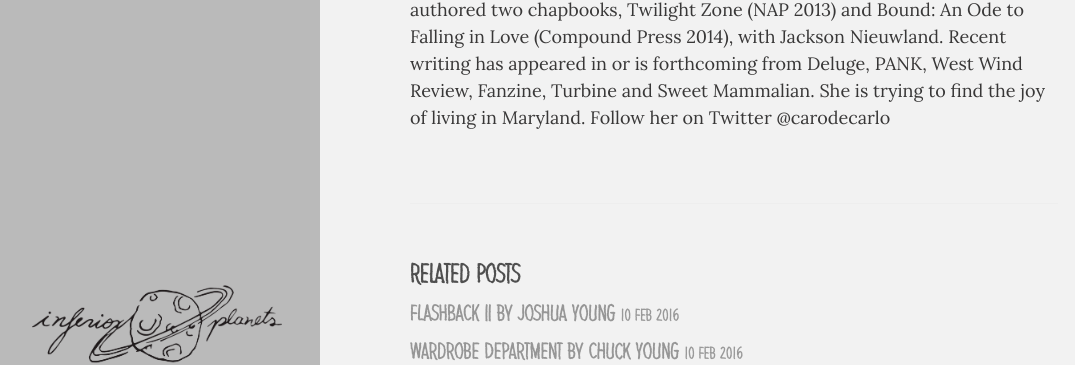
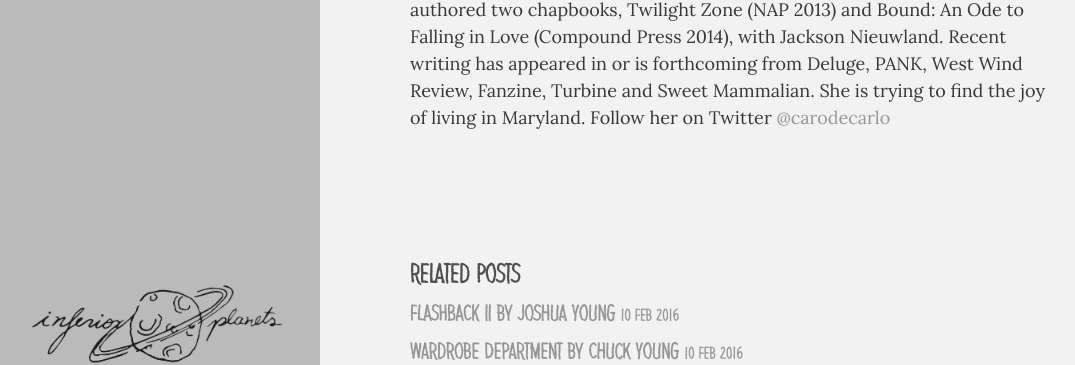
Before and after one commit to inferiorplanets/inferiorplanets.github.io, a Jekyll site: the page built from _posts/2016-02-10-decarlo.md, in a window 1280 px wide and 900 px high, scrolled down 1553 px. Shown: the part 316-681 px from the top of the window, without its empty margins (4-1079 px from the left). Built offline with Jekyll 4.4.1, drawn with Linux system fonts in a browser that asks for light colours; some web fonts are replaced; part of the change alters nothing that is shown; some of the changed text lies outside the part shown.

```diff
--- a/_posts/2016-02-10-decarlo.md
+++ b/_posts/2016-02-10-decarlo.md
@@ -57,4 +57,4 @@ is the laughter from seven tiny people gathered at the next corner.
 
 ___
 
-Carolyn DeCarlo has written two chapbooks, Strawberry Hill (Pangur Ban Party 2013) and Green Place (Enjoy Occasional Journal 2015), and co-authored two chapbooks, Twilight Zone (NAP 2013) and Bound: An Ode to Falling in Love (Compound Press 2014), with Jackson Nieuwland. Recent writing has appeared in or is forthcoming from Deluge, PANK, West Wind Review, Fanzine, Turbine and Sweet Mammalian. She is trying to find the joy of living in Maryland. Follow her on Twitter @carodecarlo
+Carolyn DeCarlo has written two chapbooks, Strawberry Hill (Pangur Ban Party 2013) and Green Place (Enjoy Occasional Journal 2015), and co-authored two chapbooks, Twilight Zone (NAP 2013) and Bound: An Ode to Falling in Love (Compound Press 2014), with Jackson Nieuwland. Recent writing has appeared in or is forthcoming from Deluge, PANK, West Wind Review, Fanzine, Turbine and Sweet Mammalian. She is trying to find the joy of living in Maryland. Follow her on Twitter [@carodecarlo](https://twitter.com/carodecarlo)
```
